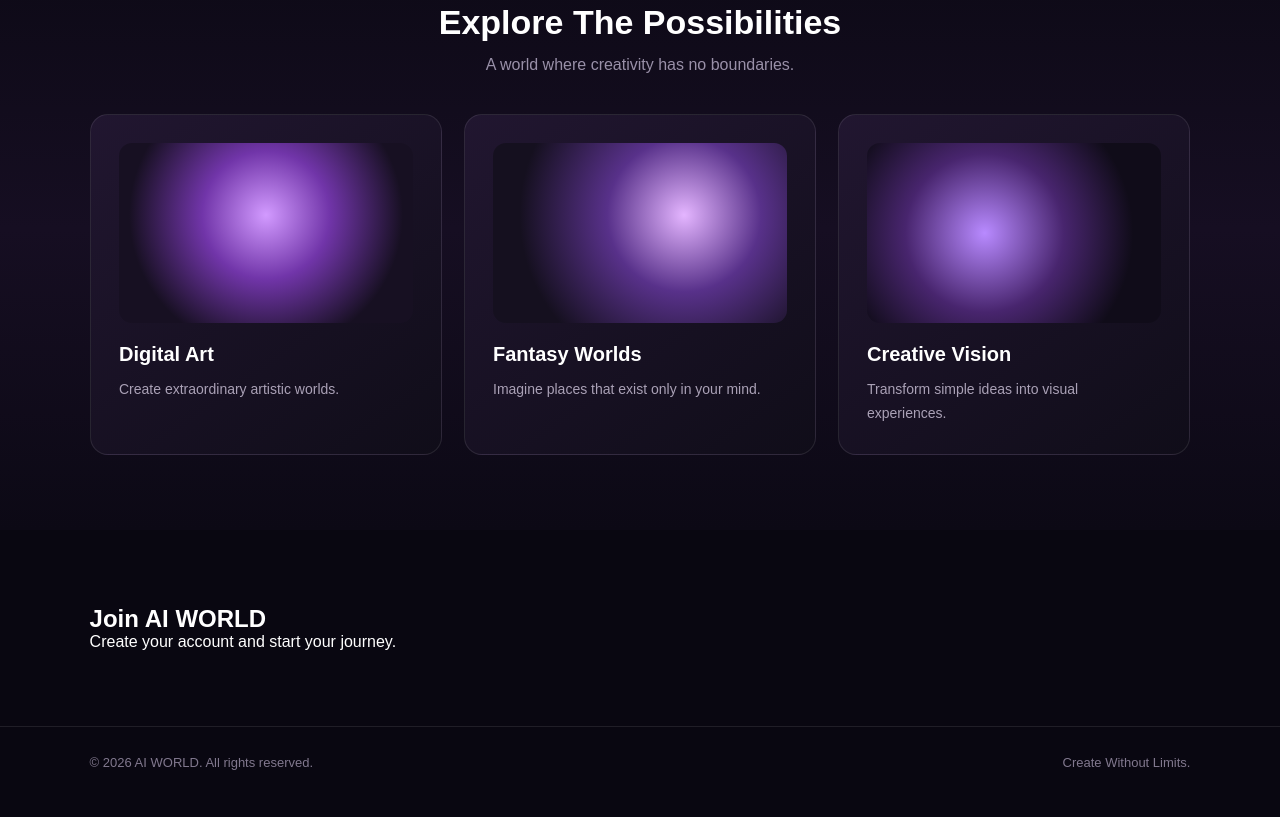
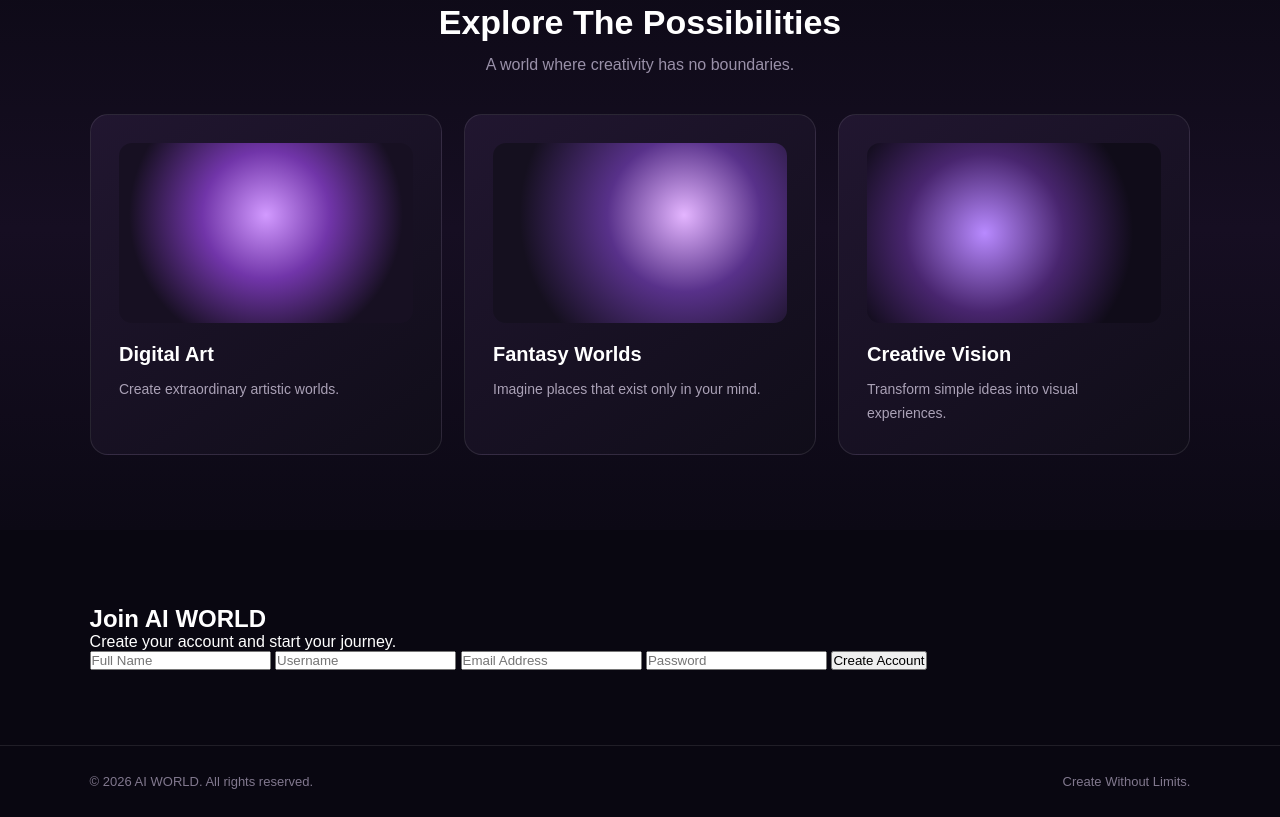
Before and after one commit to alikbeglaryan543-dotcom/ai-world, a plain HTML site: page index.html in a window 1280 px wide. Shown: the part 1214-2031 px from the top of the page. Drawn offline with Linux system fonts and the light colour scheme.

Commit message:
Add AI WORLD sign-up fields

```diff
--- a/index.html
+++ b/index.html
@@ -2,6 +2,7 @@
 
 <!DOCTYPE html>
 <html lang="en">
+
 <head>
 <meta charset="UTF-8">
 <meta name="viewport" content="width=device-width, initial-scale=1.0">
@@ -119,10 +120,19 @@ footer{padding:28px 7%;border-top:1px solid #ffffff18;display:flex;justify-conte
 </div>
 </section>
 
+
 <section id="signup">
   <h2>Join AI WORLD</h2>
   <p>Create your account and start your journey.</p>
+
+  <input type="text" id="fullName" placeholder="Full Name" required>
+  <input type="text" id="username" placeholder="Username" required>
+  <input type="email" id="email" placeholder="Email Address" required>
+  <input type="password" id="password" placeholder="Password" required>
+
+  <button type="submit">Create Account</button>
 </section>
+
 </main>
 
 <footer>
```
